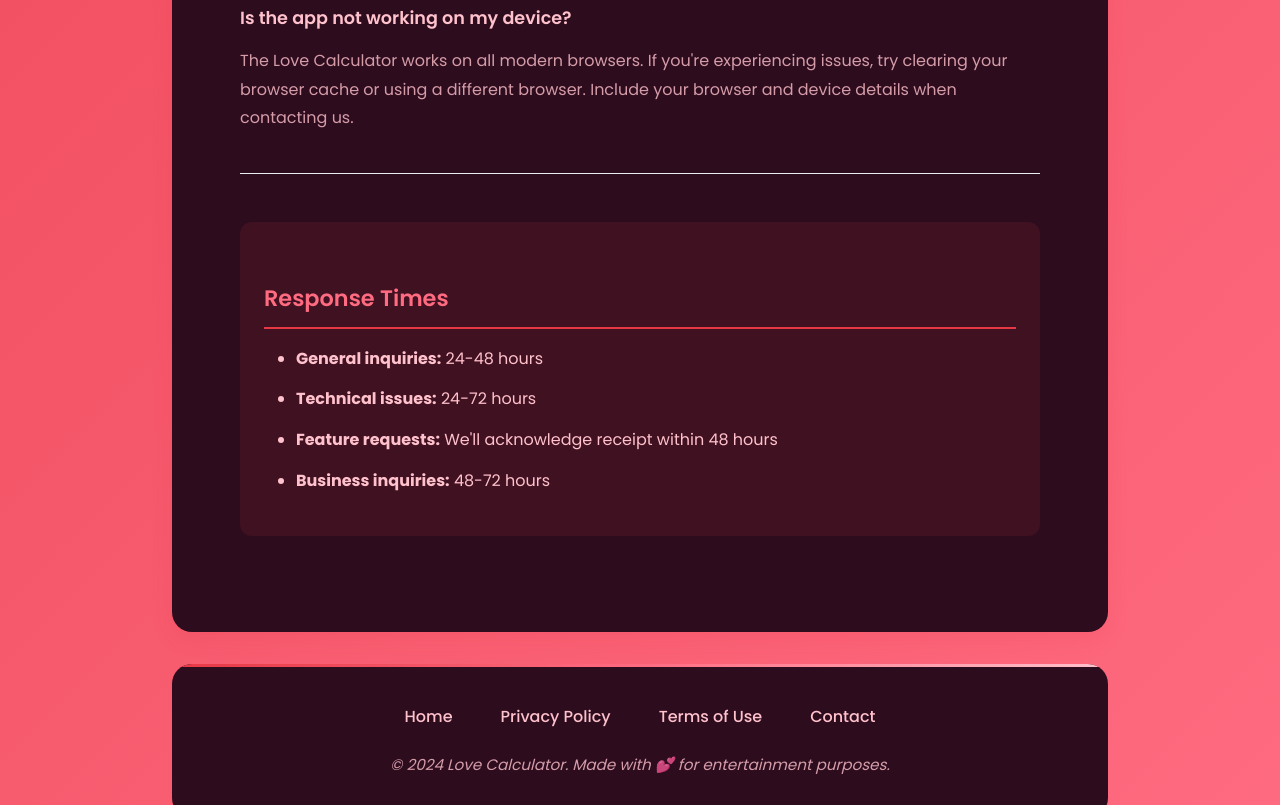
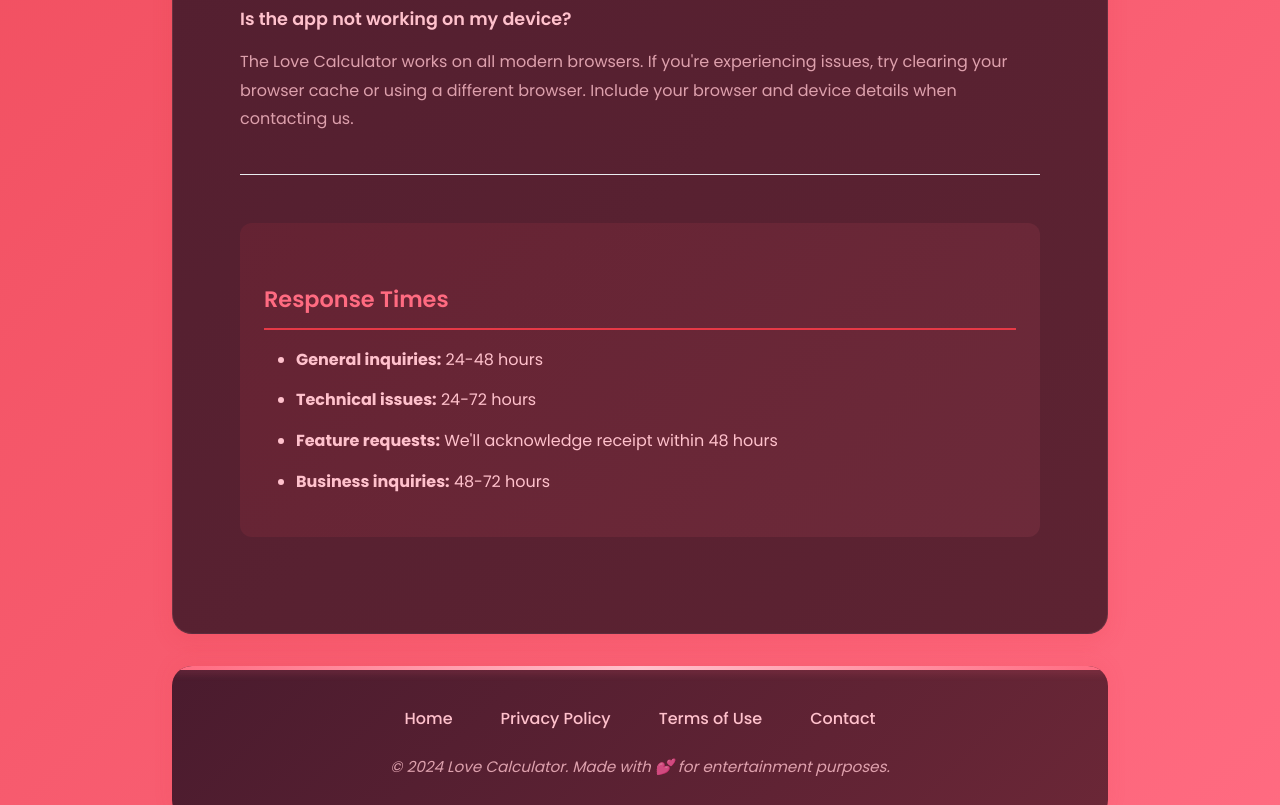
Before and after one commit to roycrisses/Love-calculator, a plain HTML site: page contact.html in a window 1280 px wide. Shown: the part 1995-2800 px from the top of the page. Drawn offline with nearby package versions, Linux system fonts and the dark colour scheme.

Commit message:
changed the color and theme

```diff
--- a/style.css
+++ b/style.css
@@ -7,7 +7,7 @@
     --secondary-color: #FF6B81;
     --accent-color: #FFC1CC;
     --bg-light: #FFF5F7;
-    --bg-dark: #2D0C1D;
+    --bg-dark: #4A1B2E;
     --text-primary: #2B2B2B;
     --text-secondary: #6B6B6B;
     --success-color: #4CAF50;
@@ -738,13 +738,14 @@ body::before {
 
 /* Footer */
 .footer {
-    background: var(--bg-dark);
+    background: linear-gradient(135deg, #4A1B2E 0%, #6B2737 100%);
     border-radius: 20px;
     padding: 2.5rem;
     text-align: center;
     color: var(--accent-color);
     position: relative;
     overflow: hidden;
+    box-shadow: 0 -4px 20px rgba(230, 57, 70, 0.1);
 }
 
 .footer::before {
@@ -753,8 +754,9 @@ body::before {
     top: 0;
     left: 0;
     right: 0;
-    height: 3px;
-    background: linear-gradient(90deg, var(--primary-color), var(--secondary-color), var(--accent-color));
+    height: 4px;
+    background: linear-gradient(90deg, var(--secondary-color), var(--accent-color), var(--secondary-color));
+    box-shadow: 0 2px 8px rgba(255, 107, 129, 0.3);
 }
 
 .footer-links {
@@ -1092,8 +1094,9 @@ z-index: 1000;
 @media (prefers-color-scheme: dark) {
     .main-content,
     .seo-content {
-        background: var(--bg-dark);
+        background: linear-gradient(135deg, #4A1B2E 0%, #5D2332 100%);
         color: var(--accent-color);
+        border: 1px solid rgba(255, 193, 204, 0.1);
     }
 
     .form-input {
@@ -1108,8 +1111,9 @@ z-index: 1000;
 
     .optional-section,
     .recent-section {
-        background: rgba(255, 255, 255, 0.03);
+        background: rgba(255, 193, 204, 0.05);
         border-color: var(--accent-color);
+        backdrop-filter: blur(10px);
     }
 
     .faq-question,
@@ -1127,12 +1131,12 @@ z-index: 1000;
     }
 
     .contact-method {
-        background: rgba(255, 255, 255, 0.03);
+        background: rgba(255, 193, 204, 0.05);
         border-left-color: var(--secondary-color);
     }
 
     .response-time {
-        background: rgba(230, 57, 70, 0.1);
+        background: linear-gradient(135deg, rgba(230, 57, 70, 0.1) 0%, rgba(255, 107, 129, 0.1) 100%);
     }
 
     .response-time h2 {
```
